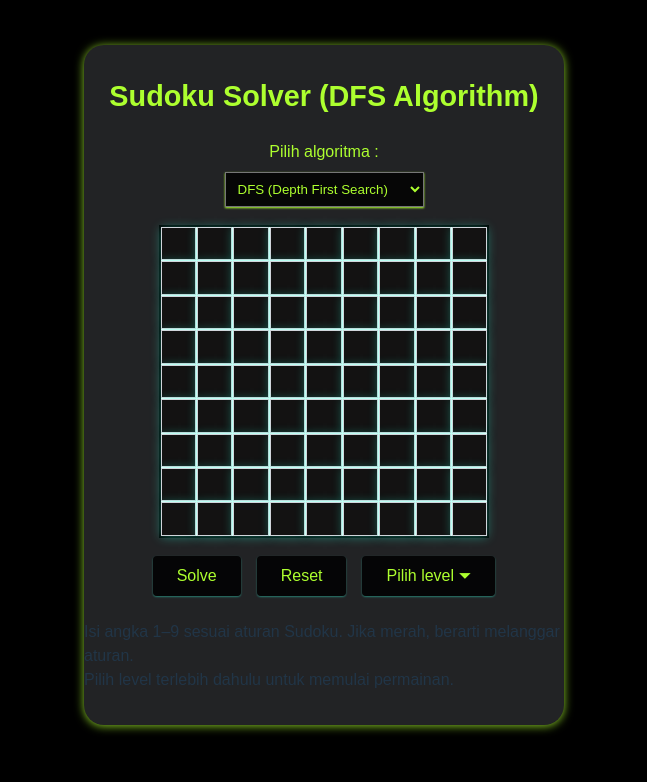
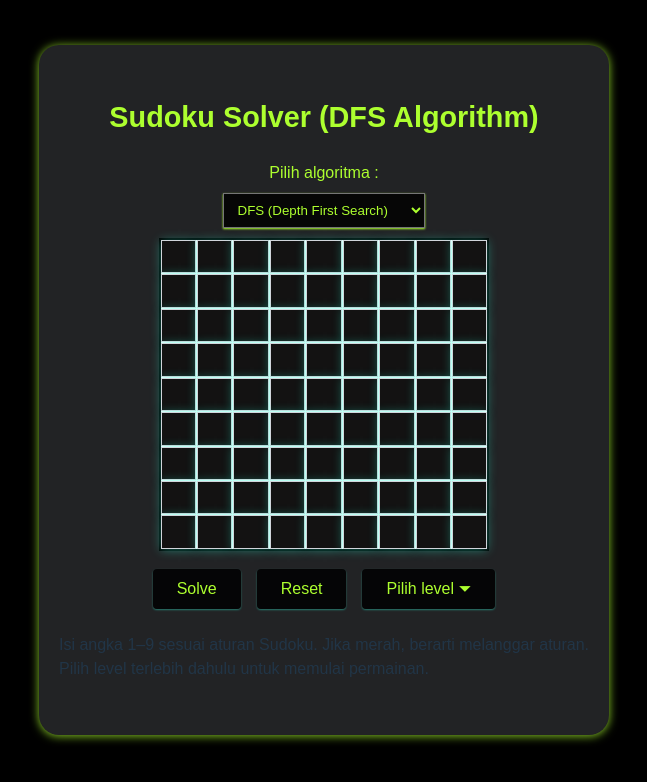
Before and after one commit to stheffen/sudokudfs, a React (Vite) app: page / in a window 1280 px wide. Shown: the top 782 px of the page, without its empty margins (316-963 px from the left). Built offline with nearby package versions, Linux system fonts and the light colour scheme.

Commit message:
Please enter the commit message for your changes. Lines starting with '#' will be ignored, and an empty message aborts the commit.
On branch main
Your branch and 'origin/main' have diverged,
and have 1 and 1 different commits each, respectively.

Changes to be committed:
	modified:   src/app.css

```diff
--- a/src/app.css
+++ b/src/app.css
@@ -15,7 +15,8 @@ h1 {
 }
 
 .app-container {
-  margin-top: -30px;
+  margin-top: -20px;
+  padding: 20px;
   border-radius: 20px;
   box-shadow: 0 1px 10px rgba(173, 255, 47, 0.8);
   display: flex;
@@ -24,7 +25,7 @@ h1 {
   justify-content: center;
   gap: 0.5rem;
   background-color: #222325;
-  height: 680px;
+  height: 650px;
 }
 
 .board-grid {
@@ -90,12 +91,13 @@ button:hover {
 }
 
 p {
-  max-width: 60vh;
+  max-width: 90vh;
 }
 
 .solve-time {
   color: greenyellow;
-  margin-top: 10px;
+  margin-top: 2px;
+  margin-bottom: -18px;
 }
 
 .dropdown {
@@ -119,7 +121,7 @@ p {
 }
 
 .dropdown-item {
-  padding: 8px 12px;
+  padding: 8px 4px;
   color: greenyellow;
   cursor: pointer;
 }
@@ -134,11 +136,12 @@ label{
 }
 
 .algorithm-selector{
-  margin-bottom: 20px;
+  margin-bottom: 12px;
 }
 
 select{
-  padding: 0.5rem 0.5rem;
+  cursor: pointer;
+  padding: 0.5rem 0.6rem;
   outline: none;
   color: greenyellow;
   background-color: rgba(0, 0, 0, 0.834);
```
